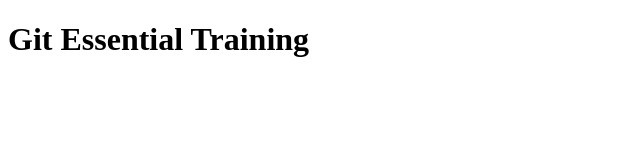
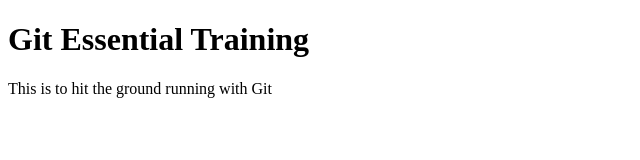
Before and after one commit to vmitrosin/git-essential-training, a plain HTML site: page index.html in a window 1280 px wide. Shown: the whole page, without its empty margins (0-640 px from the left). Drawn offline with Linux system fonts and the light colour scheme.

```diff
--- a/index.html
+++ b/index.html
@@ -7,5 +7,6 @@
 </head>
 <body>
   <h1>Git Essential Training</h1>
+  <p>This is to hit the ground running with Git</p>
 </body>
 </html>
```
Also changed, not shown: test.txt (deleted).
